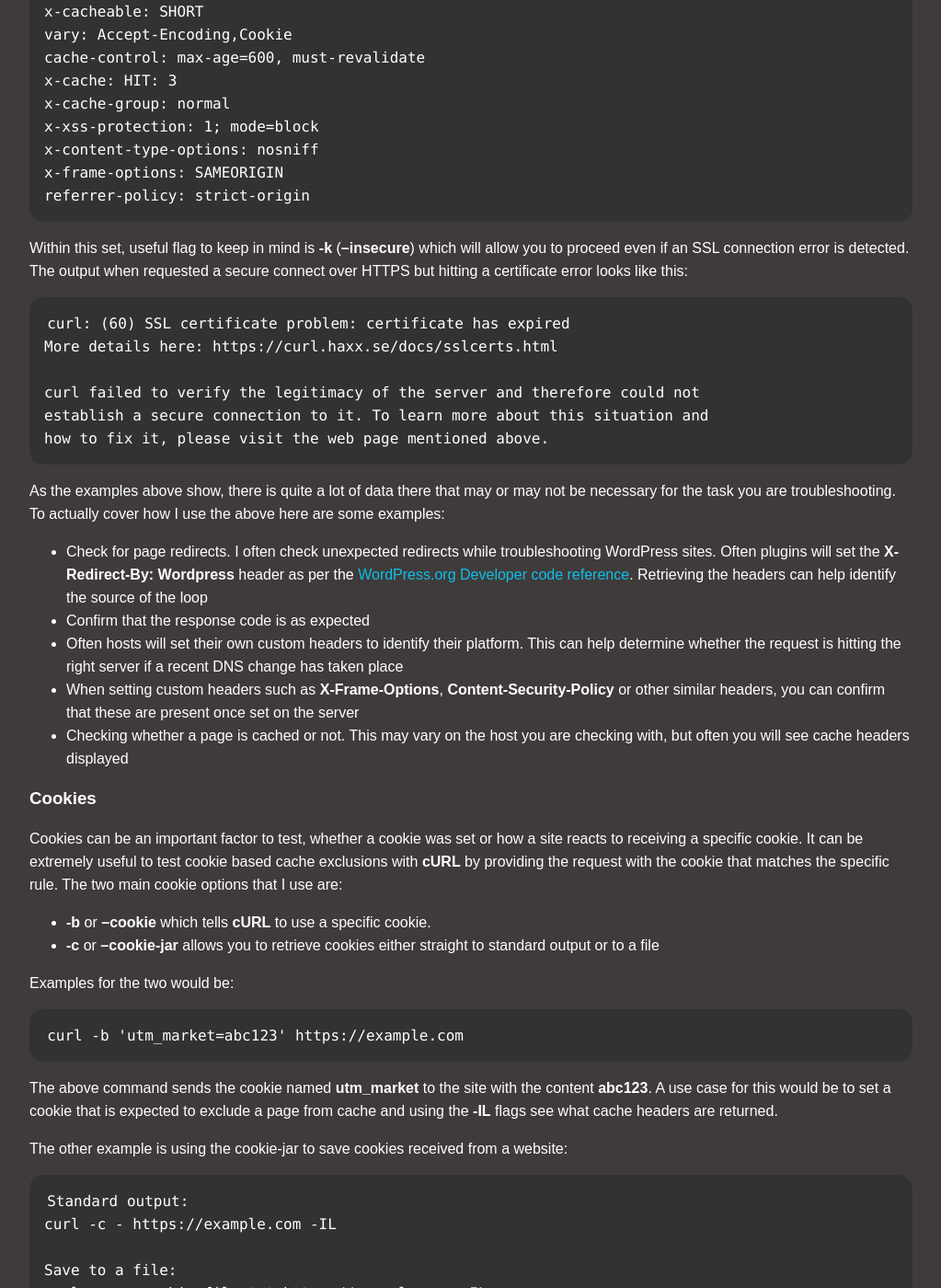
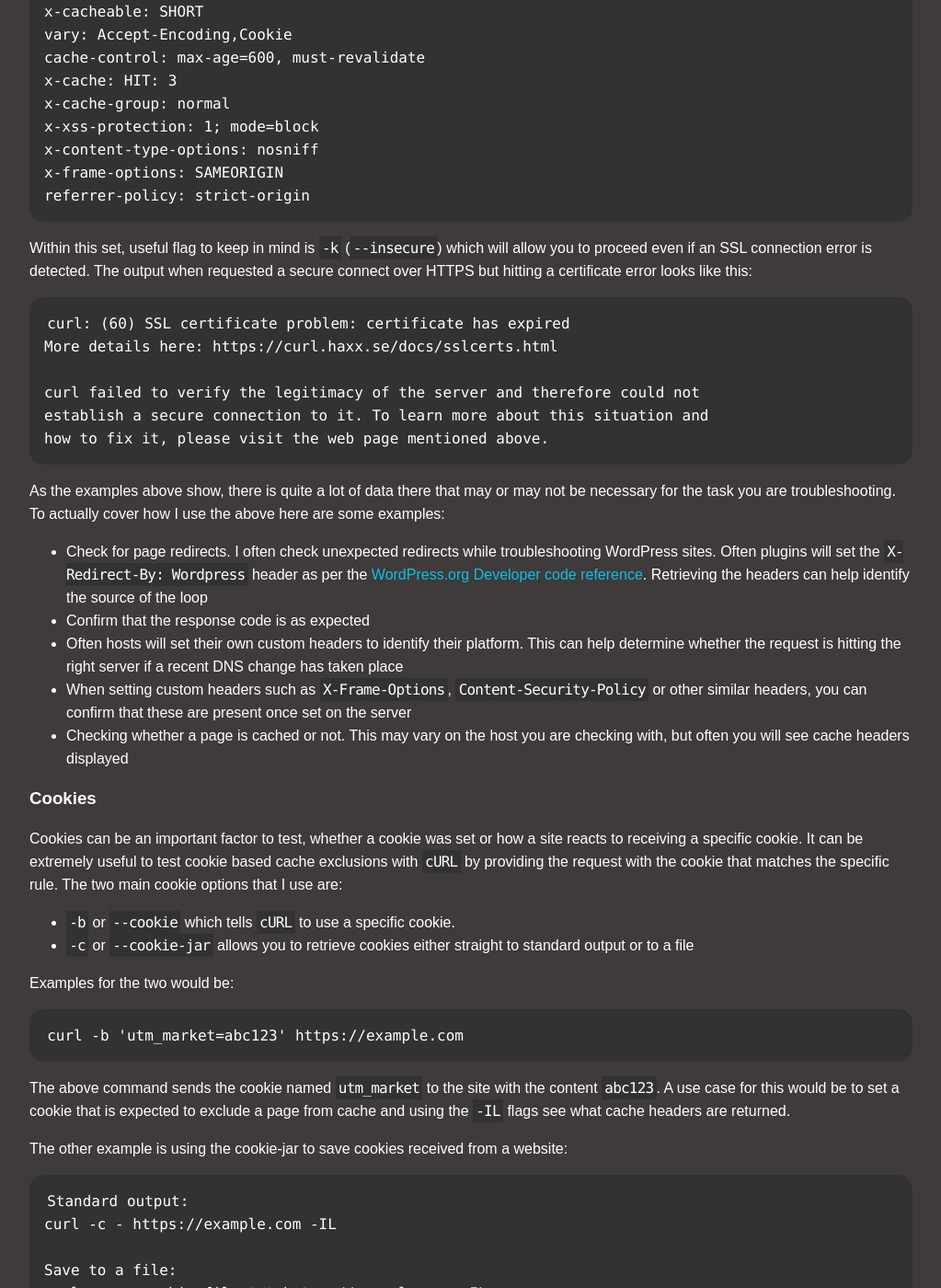
Before and after one commit to am401/amdotcom, a Jekyll site: the page built from _posts/2020-11-29-troubleshoot-with-curl.md, in a window 1280 px wide and 1400 px high, scrolled down 1337 px. Shown: the whole window at 92% size, without its empty margins (128-1151 px from the left). Built offline with Jekyll 4.4.1, drawn with Linux system fonts in a browser that asks for light colours; some of the changed text lies outside the part shown.

````diff
--- a/404.html
+++ b/404.html
@@ -1,5 +1,5 @@
 ---
-permalink: /404.md
+permalink: /404.html
 layout: default
 ---
 
--- a/_posts/2020-11-29-troubleshoot-with-curl.md
+++ b/_posts/2020-11-29-troubleshoot-with-curl.md
@@ -6,7 +6,7 @@ description: Techniques to use cURL when troubleshooting website connectivity is
 
 ## Written: 2020/11/29
 
-I use <a href="https://curl.se/">cURL</a> on a regular basis to troubleshoot a variety of issues both at work and while working on projects. It is an excellent tool to get an idea of what is happening when a request is made to a website. While this tool is vast in its features including connecting via **SFTP**, I will not be covering those steps within this article.
+I use [cURL](https://curl.se/) on a regular basis to troubleshoot a variety of issues both at work and while working on projects. It is an excellent tool to get an idea of what is happening when a request is made to a website. While this tool is vast in its features including connecting via `SFTP`, I will not be covering those steps within this article.
 
 ### Headers
 
@@ -14,7 +14,7 @@ One great feature of cURL is the ability to easily check the headers being retur
 
 ### Returning headers
 
-To have cURL return the headers, pass the **-I** (capital i) or **--head** flags:
+To have cURL return the headers, pass the `-I` (capital i) or `--head` flags:
 
 ```
 curl -I https://example.com
@@ -33,9 +33,9 @@ x-frame-options: SAMEORIGIN
 referrer-policy: strict-origin
 ```
 
-The above is the output we get from getting the headers for a site. A useful flag to include with **-I** is **-L** or **--location**, which tells **cURL** to follow **HTTP 3XX** redirects. This flag is useful when you want to ensure your request gets to the last hop in a redirect chain.
+The above is the output we get from getting the headers for a site. A useful flag to include with `-I` is `-L` or `--location`, which tells `cURL` to follow `HTTP 3XX` redirects. This flag is useful when you want to ensure your request gets to the last hop in a redirect chain.
 
-We can see this on sites where a redirect exists from the apex domain to the **www subdomain** of a site. Without the **-L** flag, the location would not be followed and the request would return a **HTTP/2 301** header, however we wouldn't be taken to a new location:
+We can see this on sites where a redirect exists from the apex domain to the `www subdomain` of a site. Without the `-L` flag, the location would not be followed and the request would return a `HTTP/2 301` header, however we wouldn't be taken to a new location:
 
 ```
 curl -IL https://example.com
@@ -61,7 +61,7 @@ x-frame-options: SAMEORIGIN
 referrer-policy: strict-origin
 ```
 
-Within this set, useful flag to keep in mind is **-k** (**--insecure**) which will allow you to proceed even if an SSL connection error is detected. The output when requested a secure connect over HTTPS but hitting a certificate error looks like this:
+Within this set, useful flag to keep in mind is `-k` (`--insecure`) which will allow you to proceed even if an SSL connection error is detected. The output when requested a secure connect over HTTPS but hitting a certificate error looks like this:
 
 ```
 curl: (60) SSL certificate problem: certificate has expired
@@ -75,18 +75,18 @@ how to fix it, please visit the web page mentioned above.
 As the examples above show, there is quite a lot of data there that may or may not be necessary for the task you are troubleshooting. To actually cover how I use the above here are some examples:
 
 
-- Check for page redirects. I often check unexpected redirects while troubleshooting WordPress sites. Often plugins will set the **X-Redirect-By: Wordpress** header as per the [WordPress.org Developer code reference](https://developer.wordpress.org/reference/functions/wp_redirect/). Retrieving the headers can help identify the source of the loop
+- Check for page redirects. I often check unexpected redirects while troubleshooting WordPress sites. Often plugins will set the `X-Redirect-By: Wordpress` header as per the [WordPress.org Developer code reference](https://developer.wordpress.org/reference/functions/wp_redirect/). Retrieving the headers can help identify the source of the loop
 - Confirm that the response code is as expected
 - Often hosts will set their own custom headers to identify their platform. This can help determine whether the request is hitting the right server if a recent DNS change has taken place
-- When setting custom headers such as **X-Frame-Options**, **Content-Security-Policy** or other similar headers, you can confirm that these are present once set on the server
+- When setting custom headers such as `X-Frame-Options`, `Content-Security-Policy` or other similar headers, you can confirm that these are present once set on the server
 - Checking whether a page is cached or not. This may vary on the host you are checking with, but often you will see cache headers displayed
 
 ### Cookies
 
-Cookies can be an important factor to test, whether a cookie was set or how a site reacts to receiving a specific cookie. It can be extremely useful to test cookie based cache exclusions with **cURL** by providing the request with the cookie that matches the specific rule. The two main cookie options that I use are:
+Cookies can be an important factor to test, whether a cookie was set or how a site reacts to receiving a specific cookie. It can be extremely useful to test cookie based cache exclusions with `cURL` by providing the request with the cookie that matches the specific rule. The two main cookie options that I use are:
 
-- **-b** or **--cookie** which tells **cURL** to use a specific cookie.
-- **-c** or **--cookie-jar** allows you to retrieve cookies either straight to standard output or to a file
+- `-b` or `--cookie` which tells `cURL` to use a specific cookie.
+- `-c` or `--cookie-jar` allows you to retrieve cookies either straight to standard output or to a file
 
 Examples for the two would be:
 
@@ -94,7 +94,7 @@ Examples for the two would be:
 curl -b 'utm_market=abc123' https://example.com
 ```
 
-The above command sends the cookie named **utm_market** to the site with the content **abc123**. A use case for this  would be to set a cookie that is expected to exclude a page from cache and using the **-IL** flags see what cache headers are returned.
+The above command sends the cookie named `utm_market` to the site with the content `abc123`. A use case for this  would be to set a cookie that is expected to exclude a page from cache and using the `-IL` flags see what cache headers are returned.
 
 The other example is using the cookie-jar to save cookies received from a website:
 
@@ -137,7 +137,7 @@ example.com  FALSE   /       FALSE   1606629648      wp_visit_time_test      del
 ### User Agents, Referrers and IPs
 Setting User Agents can sometimes help me track down my specific request within logs when troubleshooting. Setting the other elements can also help test server side rules such as rules blocking User Agents, referrers or specific IP addresses.
 
-Setting a custom User Agent is as simple as adding the **-A** or**--user-agent** such as:
+Setting a custom User Agent is as simple as adding the `-A` or`--user-agent` such as:
 
 ```
 cURL
@@ -147,7 +147,7 @@ Log entry
 123.123.123.123 example.com - &#91;29/Nov/2020:06:06:21 +0000] "GET / HTTP/1.0" 200 28406 "-" "My test User Agent"
 ```
 
-A referrer works much the same as the User Agent by setting it with the **-e** or **--referer** (please note that the spelling is with a single <strong>r</strong>). This is again extremely useful when testing server side rules that alter the site behavior depending on referrer.:
+A referrer works much the same as the User Agent by setting it with the `-e` or `--referer` (please note that the spelling is with a single <strong>r</strong>). This is again extremely useful when testing server side rules that alter the site behavior depending on referrer.:
 
 ```
 cURL
@@ -157,7 +157,7 @@ Log entry
 123.123.123.123 example.com - &#91;29/Nov/2020:06:10:05 +0000] "GET / HTTP/1.0" 200 28406 "https://mysite.com" "curl/7.58.0"
 ```
 
-You can even set the IP address your request is coming from, thus spoofing the origin of the request. Of note, for this to work you will need to ensure that the server you are requesting from has **real_ip_header X-True-client-IP;** set. By sending the header **X-True-Client-IP: [your IP]**, the server will interpret and use the value provided when handling the request. The following headers are ideal for this:
+You can even set the IP address your request is coming from, thus spoofing the origin of the request. Of note, for this to work you will need to ensure that the server you are requesting from has `real_ip_header X-True-client-IP;` set. By sending the header `X-True-Client-IP: [your IP]`, the server will interpret and use the value provided when handling the request. The following headers are ideal for this:
 
 ```
 NGINX Server headers:
@@ -174,7 +174,7 @@ The above can be useful if you are trying to determine whether an IP address is
 
 ### Request Method
 
-By default, **cURL** will use the **GET** method. By providing the **-X** flag you can change the method to different [HTTP Request methods](https://developer.mozilla.org/en-US/docs/Web/HTTP/Methods). Sending a post request can significantly change how the server responds to your request, for example with WordPress sites, the **xmlrpc.php** file will require a **POST** method to interact with. Of note, when using the **-d** (**--data**) flag, **cURL** will automatically set the request method to **POST**. The below example is an example of a **POST** request using the data flag:
+By default, `cURL` will use the `GET` method. By providing the `-X` flag you can change the method to different [HTTP Request methods](https://developer.mozilla.org/en-US/docs/Web/HTTP/Methods). Sending a post request can significantly change how the server responds to your request, for example with WordPress sites, the `xmlrpc.php` file will require a `POST` method to interact with. Of note, when using the `-d` (`--data`) flag, `cURL` will automatically set the request method to `POST`. The below example is an example of a `POST` request using the data flag:
 
 ```shell
 curl -d '&lt;?xml version="1.0" encoding="utf-8"?&gt;&lt;methodCall&gt;&lt;methodName&gt;system.listMethods&lt;/methodName&gt;&lt;params&gt;&lt;/params&gt;&lt;/methodCall&gt;' <a rel="noreferrer noopener" target="_blank" href="https://yoursitenameat.wpengine.com/xmlrpc.php">https://example.com/xmlrpc.php</a> -A "cURL Tutorial"
@@ -184,7 +184,7 @@ The data example will send a POST request with the <code>methodCall</code> to li
 
 ### Authentication
 
-There are a number of methods to authenticate, primarily using basic authentication methods. This can be done by directly supplying the **username:password** combo to the URL or using the **-u** (**--user**) option. To note, providing just the username will prompt the user to enter their password:
+There are a number of methods to authenticate, primarily using basic authentication methods. This can be done by directly supplying the `username:password` combo to the URL or using the `-u` (`--user`) option. To note, providing just the username will prompt the user to enter their password:
 
 ```
 Set within the request:
@@ -195,7 +195,7 @@ or
 curl -u 'testUSER:password123' https://example.com
 ```
 
-A safer option than directly entering passwords and API key tokens into the shell is to use a **--netrc**. This uses the **.netrc** file in your users home directory. Alternatively using **--netrc-file** allows you to specify the file to use for authentication. The **.netrc** file uses the following format, where **machine** is the domain you are linking the authentication credentials to:
+A safer option than directly entering passwords and API key tokens into the shell is to use a `--netrc`. This uses the `.netrc` file in your users home directory. Alternatively using `--netrc-file` allows you to specify the file to use for authentication. The `.netrc` file uses the following format, where `machine` is the domain you are linking the authentication credentials to:
 
 ```
 machine example.com
@@ -203,7 +203,7 @@ login userTEST
 password qwerty123
 ```
 
-An example of using the **--netrc** file to authenticate:
+An example of using the `--netrc` file to authenticate:
 
 ```
 curl --netrc https://example.com
````
Also changed, not shown: _posts/2020-04-29-security-scanning-wordpress.md (+8 -8 lines), _posts/2020-12-31-ssh-bypassing-user-profile-loading.md (+5 -5 lines), _posts/2021-02-01-protect-directories-in-nginx.md (+4 -7 lines), ctf/hacktivitycon-2021-ctf.md (+16 -0 lines), assets/images/swaggy_challenge_api_expended.png (added), assets/images/swaggy_challenge_flag.png (added).
